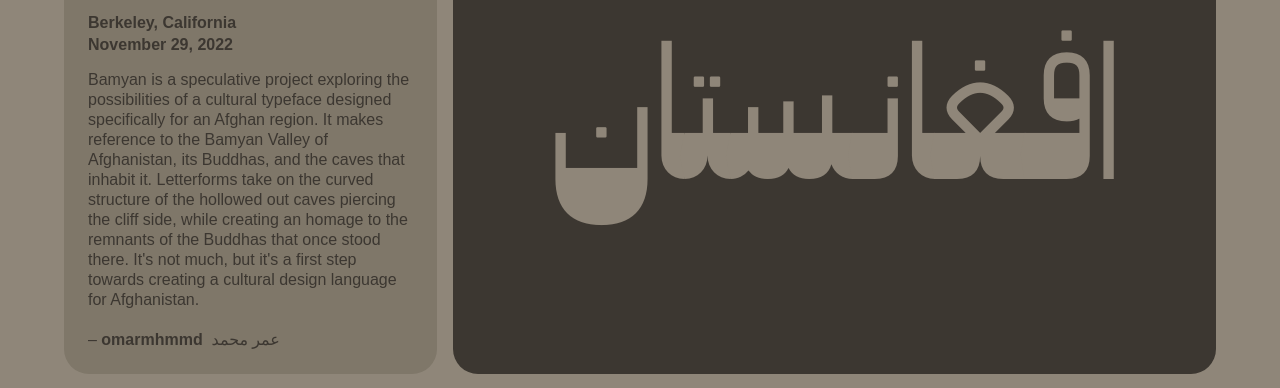
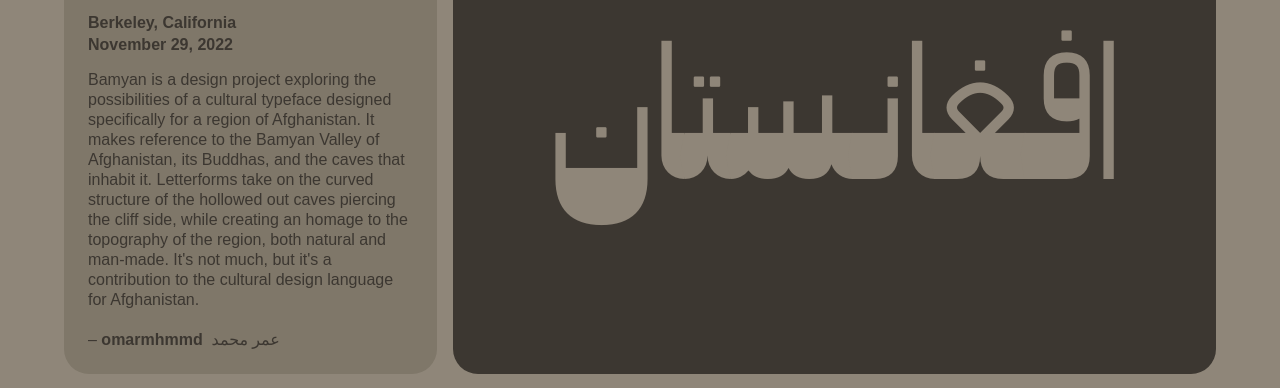
Before and after one commit to omarmhmmd/bamyan, a Next.js app: page /info in a window 1280 px wide. Shown: the part 249-637 px from the top of the page. Built offline with nearby package versions, Linux system fonts and the light colour scheme; grey boxes are pictures that could not be loaded; a web font is replaced by a local one.

Commit message:
text update

```diff
--- a/pages/info/index.jsx
+++ b/pages/info/index.jsx
@@ -2,7 +2,7 @@ import Head from "next/head";
 import styles from "./info.module.css";
 import Tag from "../../components/tag/tag";
 import { motion } from "framer-motion";
-import Link from 'next/link'
+import Link from "next/link";
 
 export default function Info() {
   return (
@@ -38,19 +38,21 @@ export default function Info() {
             </div>
             <div className={styles.infoText}>
               <div>
-                Bamyan is a speculative project exploring the possibilities of a
-                cultural typeface designed specifically for an Afghan region. It
-                makes reference to the Bamyan Valley of Afghanistan, its
-                Buddhas, and the caves that inhabit it. Letterforms take on the
-                curved structure of the hollowed out caves piercing the cliff
-                side, while creating an homage to the remnants of the Buddhas
-                that once stood there. It&apos;s not much, but it&apos;s a first step
-                towards creating a cultural design language for Afghanistan.
+                Bamyan is a design project exploring the possibilities of a
+                cultural typeface designed specifically for a region of
+                Afghanistan. It makes reference to the Bamyan Valley of
+                Afghanistan, its Buddhas, and the caves that inhabit it.
+                Letterforms take on the curved structure of the hollowed out
+                caves piercing the cliff side, while creating an homage to the
+                topography of the region, both natural and man-made. It&apos;s
+                not much, but it&apos;s a contribution to the  cultural
+                design language for Afghanistan.
                 <br />
-                <br />
-                – <Link target="_blank" href="https://omarmhmmd.com/">
-                  <span style={{fontWeight:"bold"}}>omarmhmmd</span>&nbsp;&nbsp;
-                  <span style={{fontFamily:"Farsi"}}>عمر محمد </span>
+                <br />–{" "}
+                <Link target="_blank" href="https://omarmhmmd.com/">
+                  <span style={{ fontWeight: "bold" }}>omarmhmmd</span>
+                  &nbsp;&nbsp;
+                  <span style={{ fontFamily: "Farsi" }}>عمر محمد </span>
                 </Link>
               </div>
             </div>
```
Also changed, not shown: pages/try/try.module.css (+12 -0 lines).
